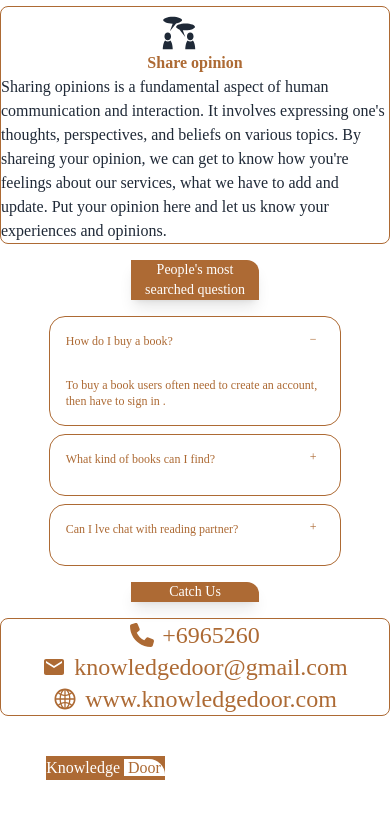
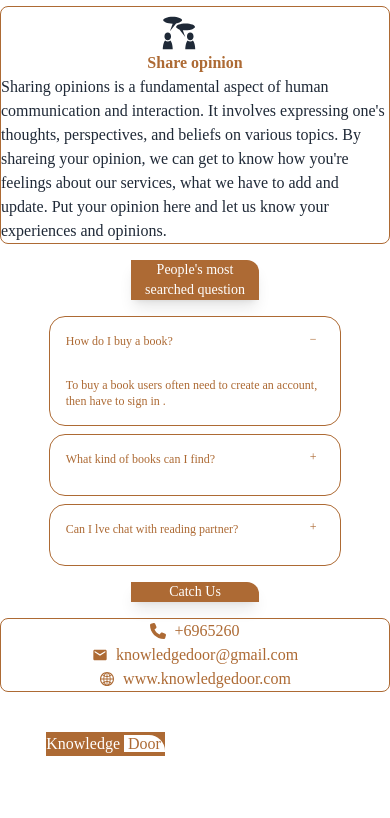
Before and after one commit to jannatun-nur/knowledge-door, a React (Vite) app: page / in a window 390 px wide. Shown: the part 1389-2207 px from the top of the page. Built offline with nearby package versions, Linux system fonts and the light colour scheme; no server answers; a web font is replaced by a local one.

Commit message:
contact 100%

```diff
--- a/src/Home/Contact/Contact.jsx
+++ b/src/Home/Contact/Contact.jsx
@@ -9,18 +9,18 @@ const Contact = () => {
             <p className=" w-32 lg:w-2/12 mx-auto my-4 l lg:my-6 text-sm lg:text-2xl bg-[#AD6A34] text-white text-center rounded-tr-xl shadow-lg">Catch Us</p>
             <div className="text-[#AD6A34] border border-[#AD6A34] rounded-lg lg:w-8/12 mx-auto my-2">
                 <p className="flex gap-2 justify-center">
-                <p className="text-2xl mt-1"><FaPhone /></p>
-                <p  className="text-2xl">+6965260</p>
+                <p className="text- xl lg:text-2xl mt-1"><FaPhone /></p>
+                <p  className="text- xl lg:text-2xl">+6965260</p>
                 </p>
                 {/*  */}
                 <p className="flex gap-2 justify-center">
-                <p className="text-2xl mt-1"><MdEmail /></p>
-                <p  className="text-2xl">knowledgedoor@gmail.com</p>
+                <p className="text- xl lg:text-2xl mt-1"><MdEmail /></p>
+                <p  className="text- xl lg:text-2xl">knowledgedoor@gmail.com</p>
                 </p>
                 {/*  */}
                 <p className="flex gap-2 justify-center">
-                <p className="text-2xl mt-1"><AiOutlineGlobal/></p>
-                <p  className="text-2xl">www.knowledgedoor.com</p>
+                <p className="text- xl lg:text-2xl mt-1"><AiOutlineGlobal/></p>
+                <p  className="text- xl lg:text-2xl">www.knowledgedoor.com</p>
                 </p>
 
             </div>
```
